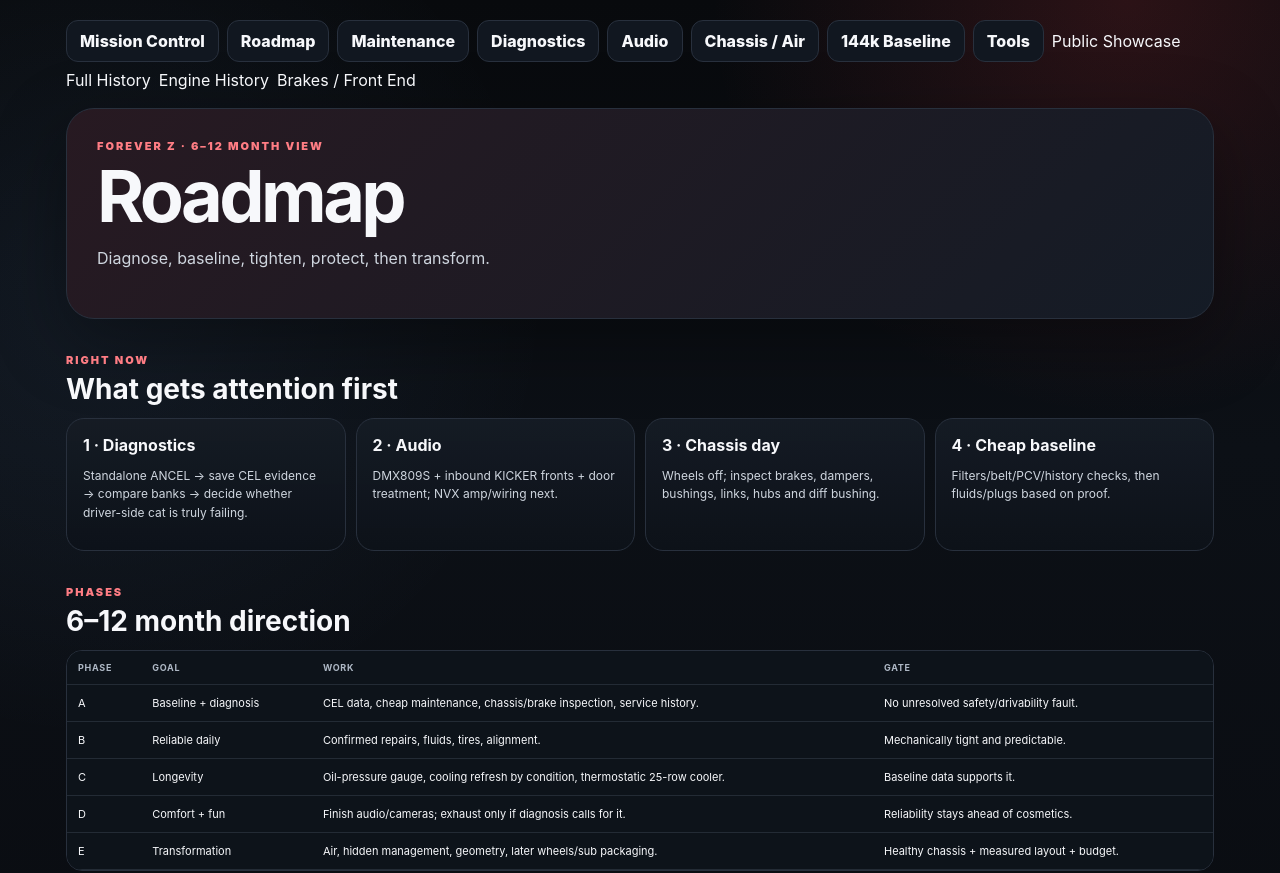
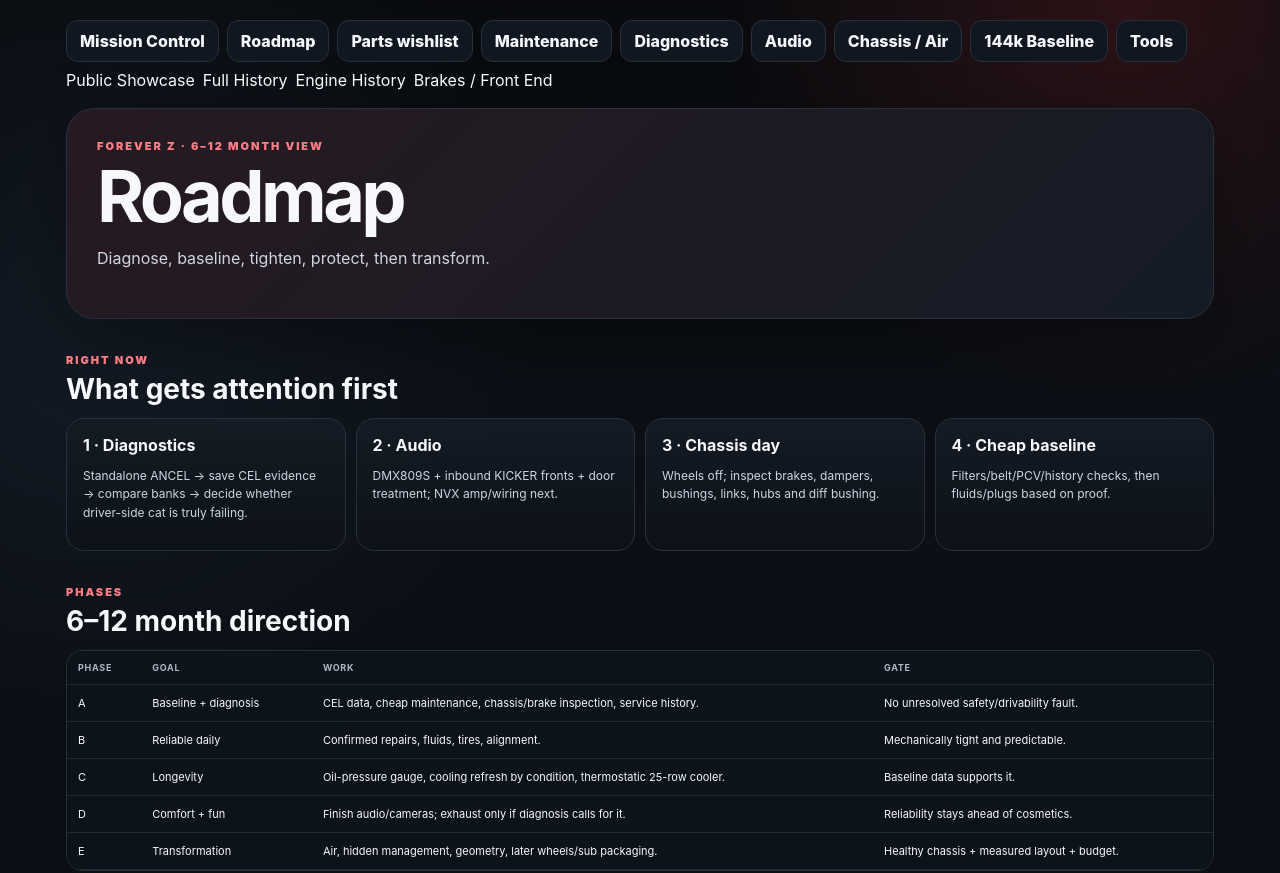
Before and after one commit to a11ast3r-rob/forever-z-build, a plain HTML site: page roadmap.html in a window 1280 px wide. Shown: the top 873 px of the page. Drawn offline with Linux system fonts and the light colour scheme.

Commit message:
Link Forever Z wishlist from roadmap.html

```diff
--- a/roadmap.html
+++ b/roadmap.html
@@ -1,4 +1,4 @@
-<!doctype html><html lang="en"><head><meta charset="utf-8"><meta name="viewport" content="width=device-width,initial-scale=1,viewport-fit=cover"><meta name="theme-color" content="#090b0f"><title>Forever Z // Roadmap</title><link rel="stylesheet" href="site.css"></head><body><div class="shell"><div class="topbar"><div class="toplinks"><a class="btn" href="./">Mission Control</a><a class="btn" href="roadmap.html">Roadmap</a><a class="btn" href="maintenance.html">Maintenance</a><a class="btn" href="diagnostics.html">Diagnostics</a><a class="btn" href="audio.html">Audio</a><a class="btn" href="chassis.html">Chassis / Air</a><a class="btn" href="baseline.html">144k Baseline</a><a class="btn" href="tools.html">Tools</a></div></div><header class="hero"><div class="eyebrow">FOREVER Z · 6–12 MONTH VIEW</div><h1>Roadmap</h1><p class="lead">Diagnose, baseline, tighten, protect, then transform.</p></header>
+<!doctype html><html lang="en"><head><meta charset="utf-8"><meta name="viewport" content="width=device-width,initial-scale=1,viewport-fit=cover"><meta name="theme-color" content="#090b0f"><title>Forever Z // Roadmap</title><link rel="stylesheet" href="site.css"></head><body><div class="shell"><div class="topbar"><div class="toplinks"><a class="btn" href="./">Mission Control</a><a class="btn" href="roadmap.html">Roadmap</a><a class="btn" href="wishlist.html">Parts wishlist</a><a class="btn" href="maintenance.html">Maintenance</a><a class="btn" href="diagnostics.html">Diagnostics</a><a class="btn" href="audio.html">Audio</a><a class="btn" href="chassis.html">Chassis / Air</a><a class="btn" href="baseline.html">144k Baseline</a><a class="btn" href="tools.html">Tools</a></div></div><header class="hero"><div class="eyebrow">FOREVER Z · 6–12 MONTH VIEW</div><h1>Roadmap</h1><p class="lead">Diagnose, baseline, tighten, protect, then transform.</p></header>
 <section><div class="section-head"><div><div class="eyebrow">RIGHT NOW</div><h2>What gets attention first</h2></div></div><div class="grid four"><div class="card"><h3>1 · Diagnostics</h3><p>Standalone ANCEL → save CEL evidence → compare banks → decide whether driver-side cat is truly failing.</p></div><div class="card"><h3>2 · Audio</h3><p>DMX809S + inbound KICKER fronts + door treatment; NVX amp/wiring next.</p></div><div class="card"><h3>3 · Chassis day</h3><p>Wheels off; inspect brakes, dampers, bushings, links, hubs and diff bushing.</p></div><div class="card"><h3>4 · Cheap baseline</h3><p>Filters/belt/PCV/history checks, then fluids/plugs based on proof.</p></div></div></section>
 <section><div class="section-head"><div><div class="eyebrow">PHASES</div><h2>6–12 month direction</h2></div></div><div class="tablewrap"><table class="table"><thead><tr><th>Phase</th><th>Goal</th><th>Work</th><th>Gate</th></tr></thead><tbody><tr><td>A</td><td>Baseline + diagnosis</td><td>CEL data, cheap maintenance, chassis/brake inspection, service history.</td><td>No unresolved safety/drivability fault.</td></tr><tr><td>B</td><td>Reliable daily</td><td>Confirmed repairs, fluids, tires, alignment.</td><td>Mechanically tight and predictable.</td></tr><tr><td>C</td><td>Longevity</td><td>Oil-pressure gauge, cooling refresh by condition, thermostatic 25-row cooler.</td><td>Baseline data supports it.</td></tr><tr><td>D</td><td>Comfort + fun</td><td>Finish audio/cameras; exhaust only if diagnosis calls for it.</td><td>Reliability stays ahead of cosmetics.</td></tr><tr><td>E</td><td>Transformation</td><td>Air, hidden management, geometry, later wheels/sub packaging.</td><td>Healthy chassis + measured layout + budget.</td></tr></tbody></table></div></section>
 <section><div class="card"><h3>Hold list</h3><p>Replacement cats · O2 sensors · random suspension arms · shocks without evidence · wheel bearings without symptoms · big radiator · full air kit · 18-inch wheels · future sub stage.</p></div></section><footer class="footer">Forever Z tracks the actual 2013 NISMO. Real observations and measurements outrank generic parts lists.</footer><script src="site-extra.js"></script></div></body></html>
```
